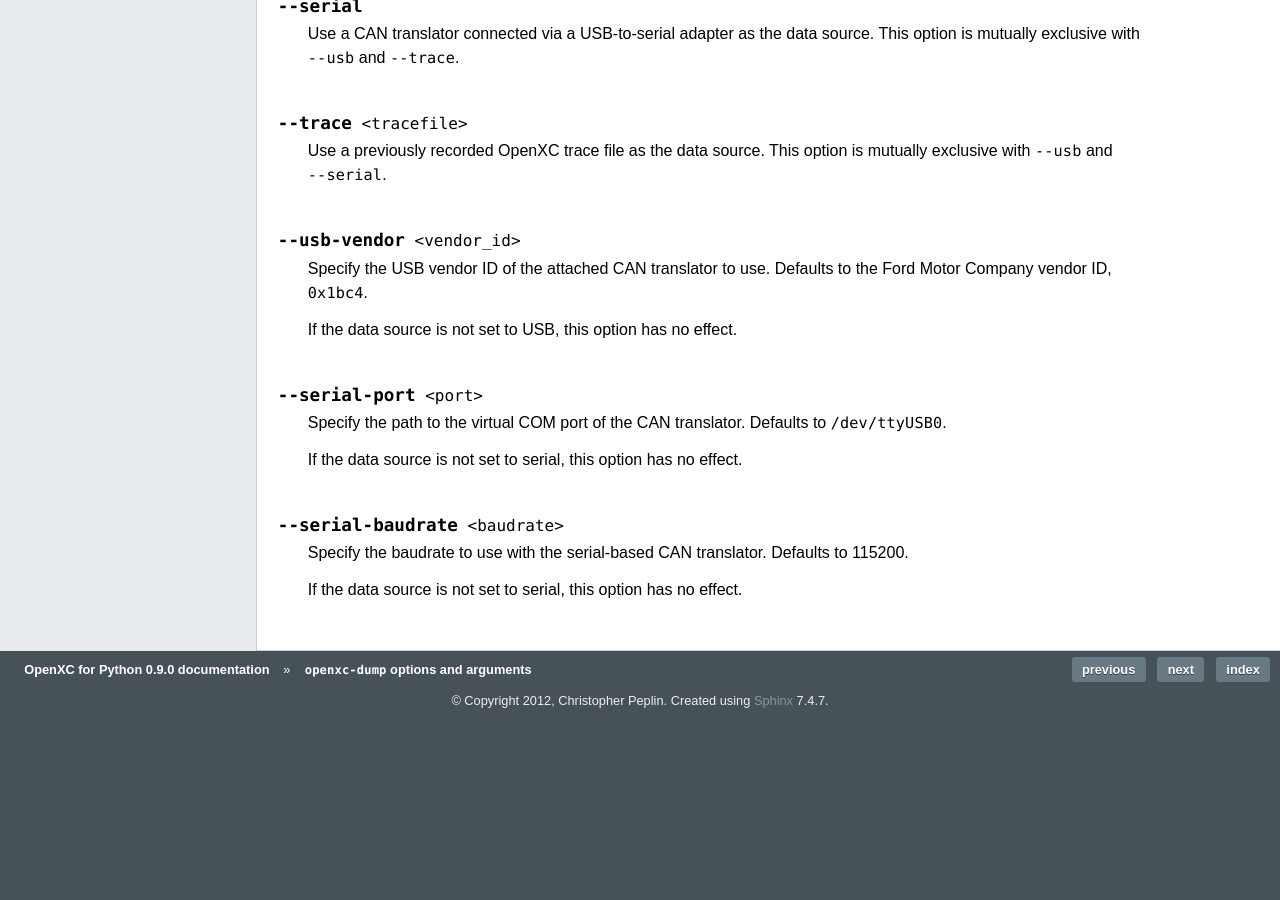
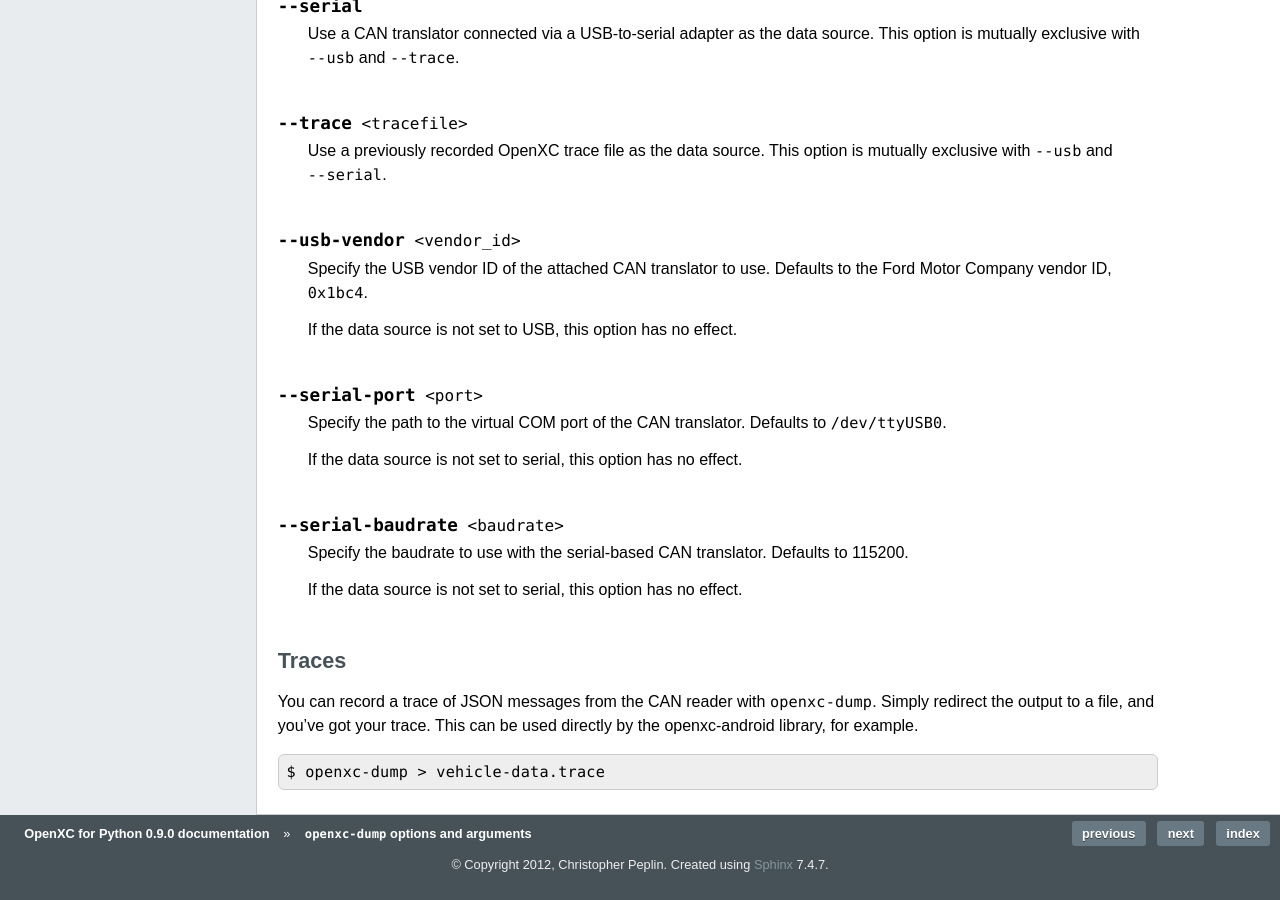
Before and after one commit to openxc/openxc-python, a Sphinx documentation site: the page built from docs/tools/dump.rst, in a window 1280 px wide and 900 px high, scrolled down 1173 px. Built offline with Sphinx 7.4.7, drawn with Linux system fonts in a browser that asks for light colours; before the commit the page ends 1909 px from its top, so only the background shows below that.

Commit message:
Describe how to record a trace file with openxc-dump.

```diff
--- a/docs/tools/dump.rst
+++ b/docs/tools/dump.rst
@@ -57,3 +57,14 @@ A quick overview of all possible command line options can be found via
     messages.
 
 .. include:: ../_shared/common_cmdoptions.rst
+
+Traces
+=======
+
+You can record a trace of JSON messages from the CAN reader with
+``openxc-dump``. Simply redirect the output to a file, and you've got your
+trace. This can be used directly by the openxc-android library, for example.
+
+.. code-block:: bash
+
+    $ openxc-dump > vehicle-data.trace
```
